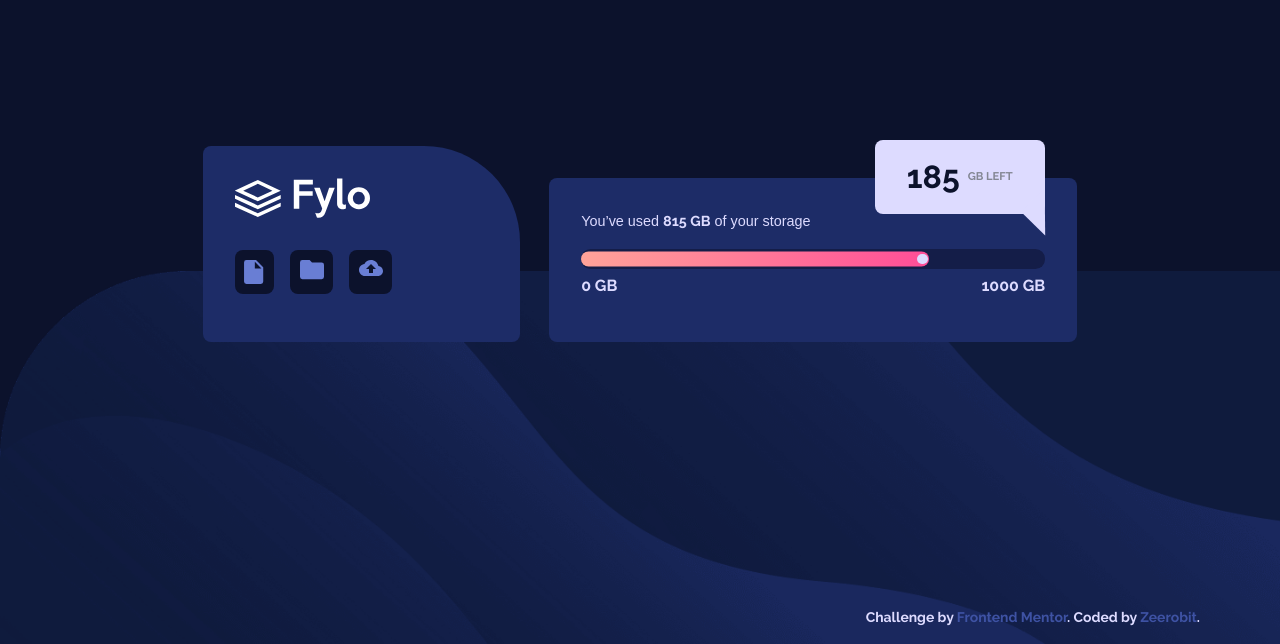
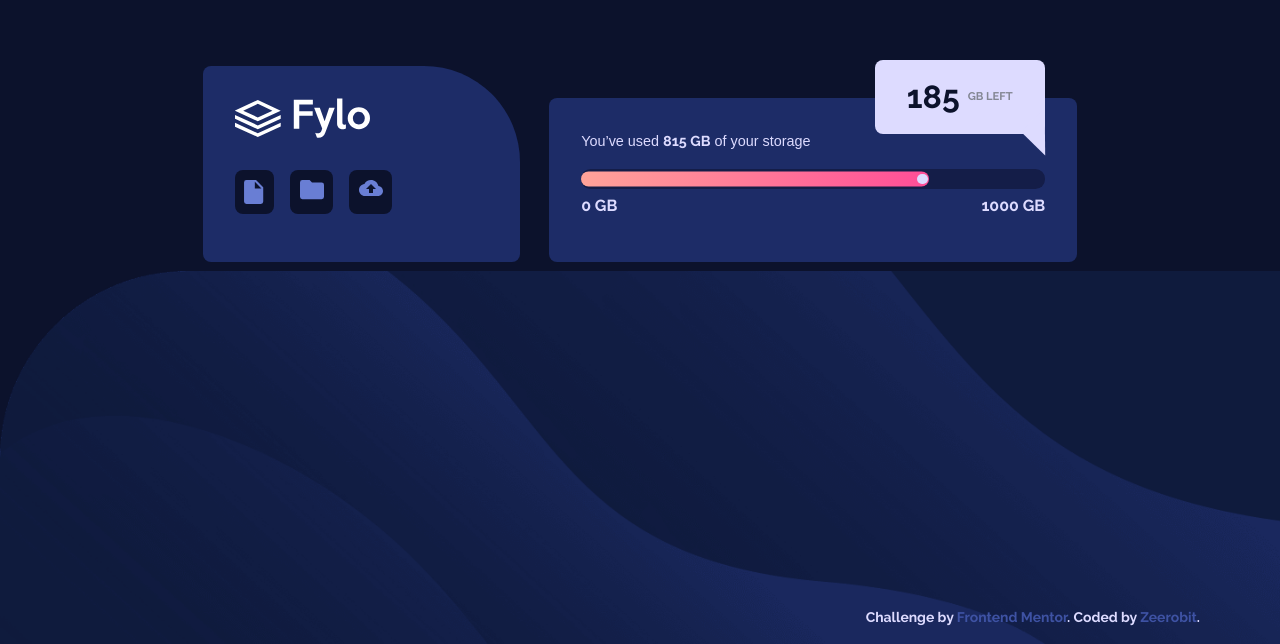
Before and after one commit to zeerobit/fylo-data-storage, a plain HTML site: page index.html in a window 1280 px wide. Shown: the part 156-800 px from the top of the page. Drawn offline with Linux system fonts and the light colour scheme.

Commit message:
added transform property to container

```diff
--- a/stylesheets/scss/style.scss
+++ b/stylesheets/scss/style.scss
@@ -15,6 +15,7 @@ body {
   @include config.breakpoint() {
     background: url(/images/bg-desktop.png) bottom/contain no-repeat;
     background-color: config.$Very_Dark_Blue;
+    background-attachment: fixed;
   }
 }
 
@@ -31,6 +32,7 @@ li {
     @include config.flex(row);
     max-width: 57rem;
     gap: 1.8rem;
+    transform: translateY(-5rem);
   }
 }
 
```
Also changed, not shown: stylesheets/css/style.css.
